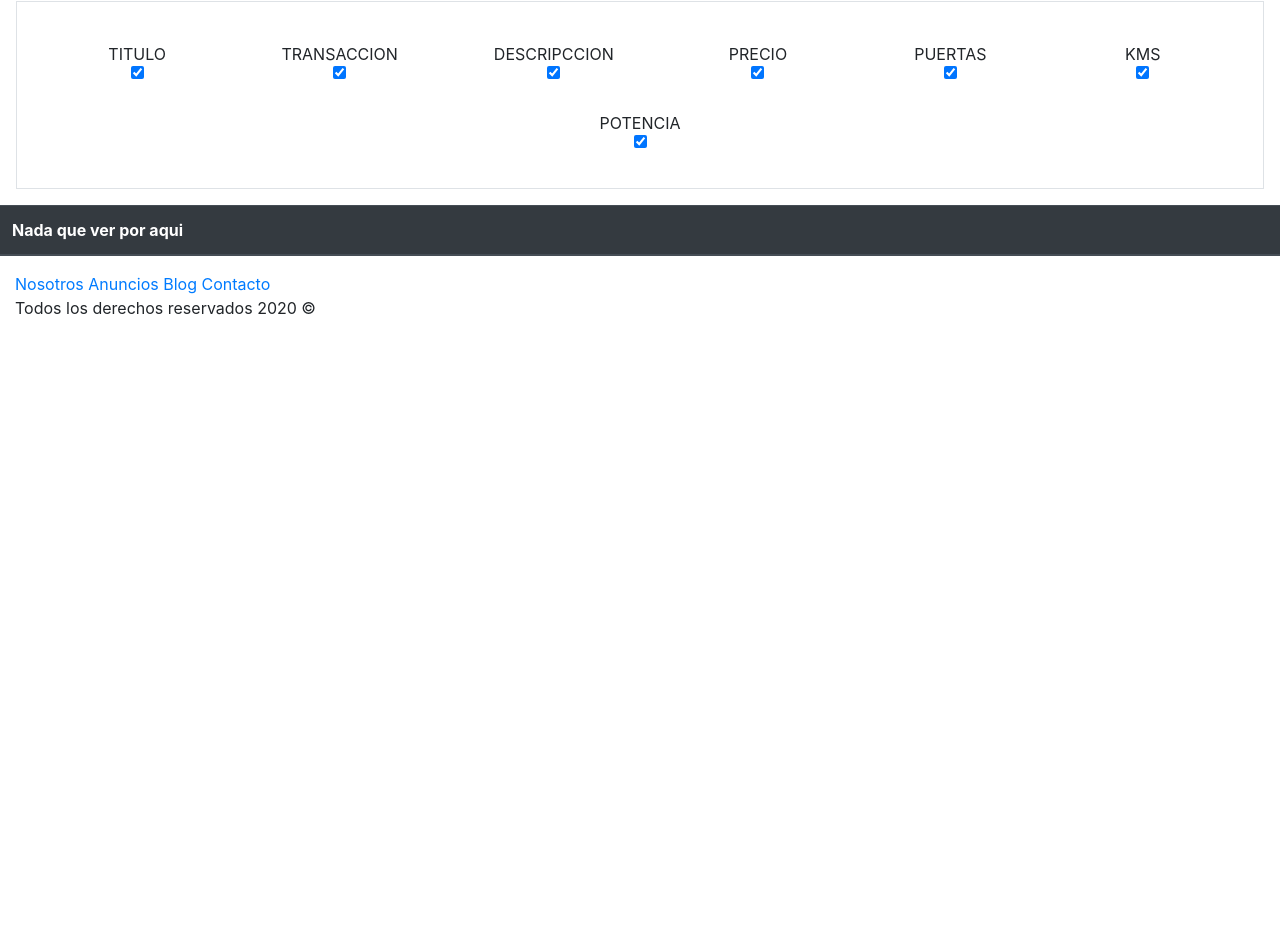
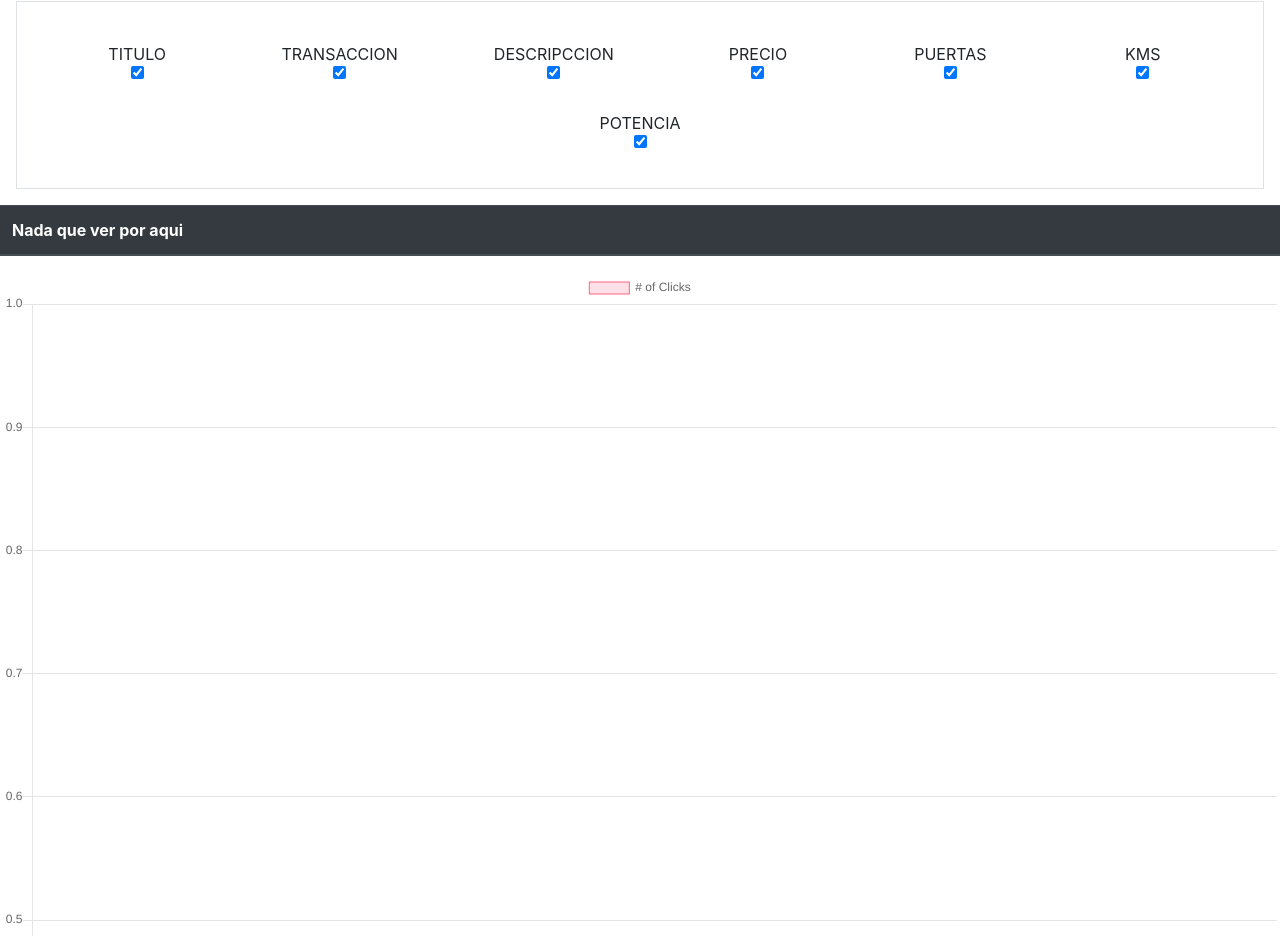
Before and after one commit to murraymatias/spa-nodejs, a plain HTML site: page public/index.html in a window 1280 px wide. Shown: the part 1264-2200 px from the top of the page. Before the commit the page ends 1600 px from the top, so only its background shows below. Drawn offline with nearby package versions, Linux system fonts and the light colour scheme.

Commit message:
Grafico funcionando

```diff
--- a/public/index.html
+++ b/public/index.html
@@ -9,9 +9,11 @@
   <link rel="stylesheet" href="./../node_modules/bootstrap/dist/css/bootstrap-reboot.min.css">
   <link rel="stylesheet" href="./../node_modules/bootstrap/dist/css/bootstrap.min.css">
   <link rel="stylesheet" href="./css/style.css" />
+
   <script src="./../node_modules/jquery/dist/jquery.min.js"></script>
   <script src="./../node_modules/@popperjs/core/dist/umd/popper.min.js"></script>
   <script src="./../node_modules/bootstrap/dist/js/bootstrap.min.js"></script>
+  <script src="./../node_modules/chart.js/dist/Chart.js"></script>
 
   <script type="module" src="js/scripts.js" defer></script>
   <script type="module" src="js/select.js" defer></script>
@@ -234,6 +236,7 @@
           <thead class="thead-dark"></thead>
         </table>
       </div>
+      <div class="row"><canvas id="myChart" width="400" height="400"></canvas></div>
     </main>
     <div class="row">
       <footer>
--- a/public/js/scripts.js
+++ b/public/js/scripts.js
@@ -1,7 +1,48 @@
 import Anuncio_Auto from "./classes.js";
 
 //#region Elementos
+let data = [];
+
+var ctx = document.getElementById('myChart').getContext('2d');
+var myBarChart = new Chart(ctx, {
+  type: 'bar',
+  data: {
+      labels: ['Red', 'Blue', 'Yellow', 'Green', 'Purple', 'Orange'],
+      datasets: [{
+          label: '# of Clicks',
+          data: [12, 19, 3, 5, 2, 3],
+          backgroundColor: [
+              'rgba(255, 99, 132, 0.2)',
+              'rgba(54, 162, 235, 0.2)',
+              'rgba(255, 206, 86, 0.2)',
+              'rgba(75, 192, 192, 0.2)',
+              'rgba(153, 102, 255, 0.2)',
+              'rgba(255, 159, 64, 0.2)'
+          ],
+          borderColor: [
+              'rgba(255, 99, 132, 1)',
+              'rgba(54, 162, 235, 1)',
+              'rgba(255, 206, 86, 1)',
+              'rgba(75, 192, 192, 1)',
+              'rgba(153, 102, 255, 1)',
+              'rgba(255, 159, 64, 1)'
+          ],
+          borderWidth: 1
+      }]
+  },
+  options: {
+      scales: {
+          yAxes: [{
+              ticks: {
+                  beginAtZero: true
+              }
+          }]
+      }
+  }
+});
+
 let listaAnuncios;
+let ckicksPublicaciones;
 let anuncioSeleccionado = '';
 let formControls = [$('#txtTitulo'),$('#selTransaccion'),$('#txtDescipcion'),$('#txtPrecio'),$('#txtPuertas'),$('#txtKms'),$('#txtPotencia')];
 let checkBoxes = [$('#checkTitulo'),$('#checkTransaccion'),$('#checkDescripccion'),$('#checkDescripccion'),$('#checkPrecio'),$('#checkPuertas'),$('#checkKms'),$('#checkPotencia')];
@@ -9,6 +50,10 @@ let checkBoxes = [$('#checkTitulo'),$('#checkTransaccion'),$('#checkDescripccion
 
 
 //#region LocalStorage Init
+if(localStorage.getItem('clicks')==null){
+  localStorage.setItem('clicks',JSON.stringify(new Array()));
+}
+
 if(localStorage.getItem('anuncios')==null){
   localStorage.setItem('anuncios',JSON.stringify(new Array()));
 }
@@ -22,6 +67,7 @@ for(const box of checkBoxes){
 
 //#region Events handlers initialization
 $(document).ready(function () {
+
   traerAnuncios();
   for(const box of checkBoxes){
     if(localStorage.getItem(box.val())=='true'){
@@ -30,8 +76,8 @@ $(document).ready(function () {
       box.prop("checked",false);
     }
   }
+  contarClicks();
 });
-
 
 //Save button handler
 $("#btnGuardar").click(function (e) {
@@ -68,6 +114,7 @@ $("#btnBorrar").click(function (e) {
   $('#btnBorrar').hide();
 });
 
+//Check boxes hadlers
 for (const box of checkBoxes){
   box.change(function () {
     actualizarTabla();
@@ -115,6 +162,7 @@ function guardarChecks()
     }
   }
 }
+
 //#region Table operations
 function actualizarTabla()
 {
@@ -222,6 +270,10 @@ function cargarFormulario()
 {
   let anuncio = listaAnuncios.find(elemento => elemento.id == this.parentElement.firstChild.innerText);
   anuncioSeleccionado=anuncio;
+  ckicksPublicaciones.push(anuncio.id);
+  localStorage.setItem('clicks',JSON.stringify(ckicksPublicaciones));
+  contarClicks();
+
 
   $("#txtTitulo").val(anuncio.titulo);
   $("#selTransaccion").val(anuncio.transaccion);
@@ -268,6 +320,27 @@ function filtroMap(lista){
   });
 }
 
+function contarClicks(){
+  let clickPorPublicacion = new Array();
+  let publicacionesDiferentes = ckicksPublicaciones.unique();
+  for(const elemento of publicacionesDiferentes){
+    var count = 0;
+    for(var i = 0; i < ckicksPublicaciones.length; ++i){
+      if(ckicksPublicaciones[i] == elemento)
+        count++;
+      }
+      clickPorPublicacion.push(count);
+  }
+  console.log(publicacionesDiferentes);
+  console.log(clickPorPublicacion);
+  myBarChart.data.labels = publicacionesDiferentes;
+  myBarChart.data.datasets[0].data = clickPorPublicacion;
+  myBarChart.update()
+  // console.log(myBarChart);
+  // addData(myBarChart,publicacionesDiferentes,clickPorPublicacion);
+}
+
+
 //GET Anuncios
 function traerAnuncios(){
   //spinner
@@ -276,6 +349,8 @@ function traerAnuncios(){
 
 
   listaAnuncios = JSON.parse(localStorage.getItem('anuncios'));
+  ckicksPublicaciones = JSON.parse(localStorage.getItem('clicks'));
+  console.log(ckicksPublicaciones);
   generarTabla(listaAnuncios);
 }
 
@@ -324,3 +399,29 @@ function deleteAnuncio()
 
   localStorage.setItem('anuncios',JSON.stringify(listaAnuncios));
 }
+
+
+Array.prototype.contains = function(v) {
+  for (var i = 0; i < this.length; i++) {
+    if (this[i] === v) return true;
+  }
+  return false;
+};
+
+Array.prototype.unique = function() {
+  var arr = [];
+  for (var i = 0; i < this.length; i++) {
+    if (!arr.contains(this[i])) {
+      arr.push(this[i]);
+    }
+  }
+  return arr;
+}
+
+function addData(chart, label, data) {
+  chart.data.labels.push(label);
+  chart.data.datasets.forEach((dataset) => {
+      dataset.data.push(data);
+  });
+  chart.update();
+}
```
